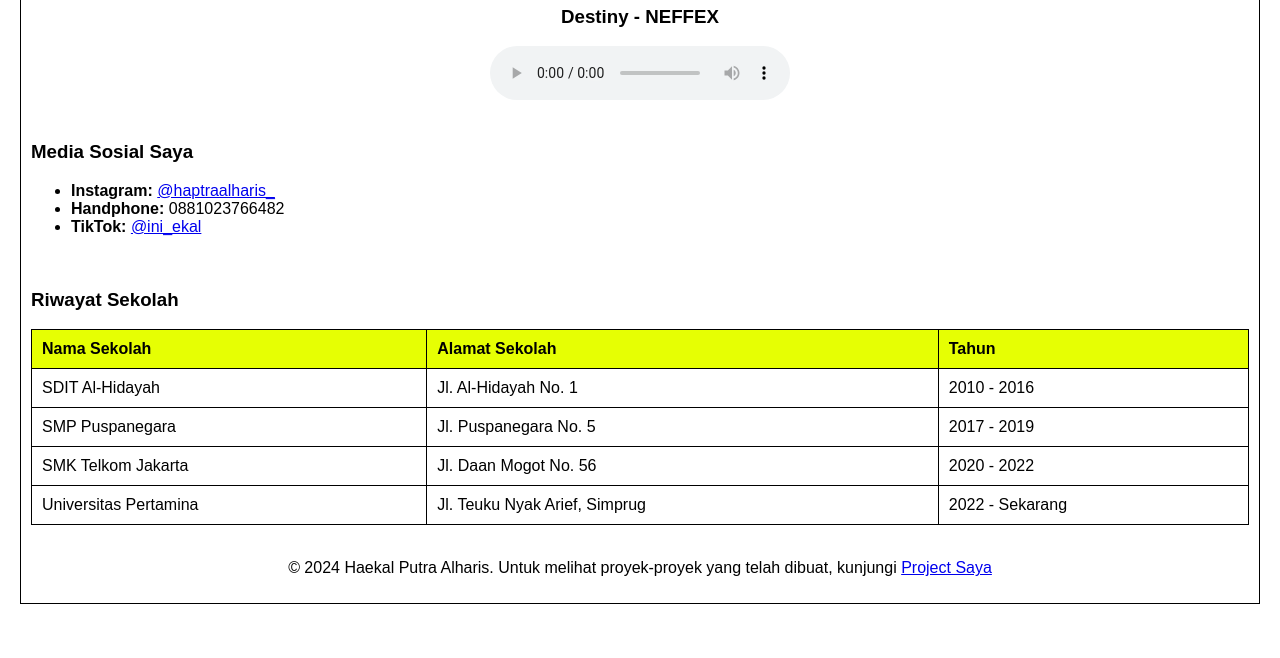
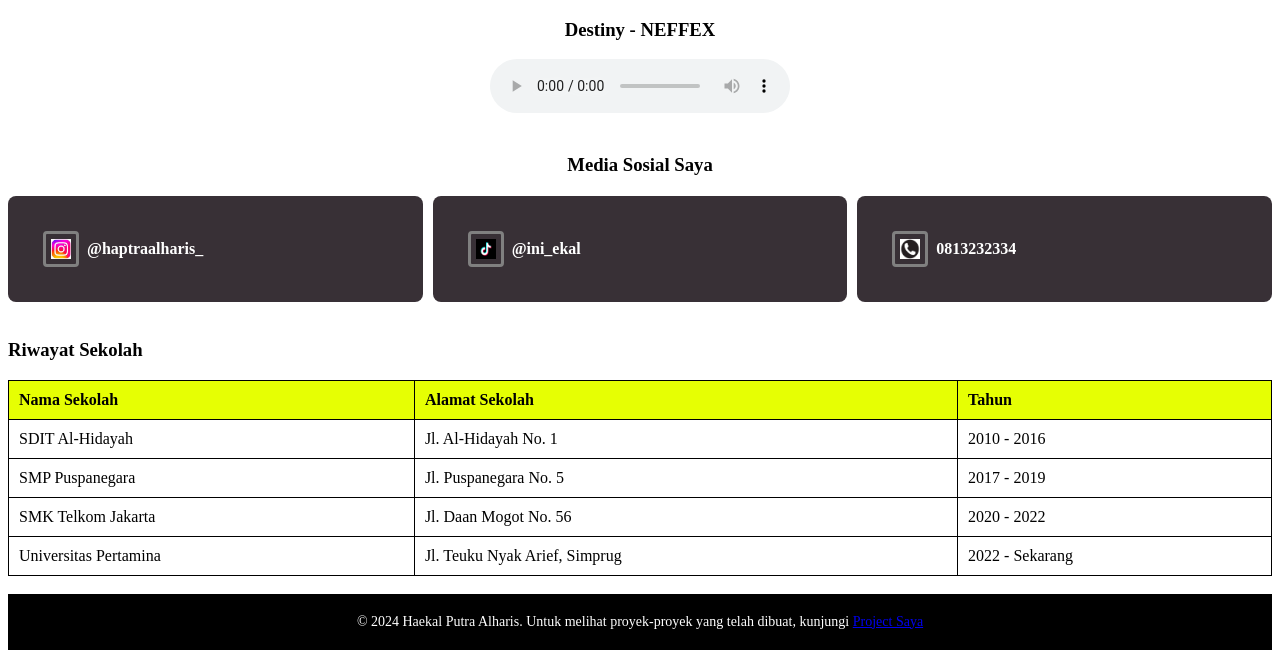
Before and after one commit to Haekal1243/web-porto, a plain HTML site: page THT W3.html in a window 1280 px wide. Shown: the part 1688-2346 px from the top of the page. Before the commit the page ends 2312 px from the top, so only its background shows below. Drawn offline with Linux system fonts and the light colour scheme.

Commit message:
Grid and Flex

```diff
--- a/THT W3.html
+++ b/THT W3.html
@@ -4,98 +4,35 @@
     <meta charset="UTF-8">
     <meta name="viewport" content="width=device-width, initial-scale=1.0">
     <title>Portofolio Pribadi</title>
-    <style>
+    <link rel="stylesheet" href="style.css">
+</head>
+<body>
 
 
-      body {
-            font-family: Arial, sans-serif;
-            margin: 20px;
-            text-align: center;
-        }
+       <div class="navbar">
 
-        nav {
-            margin: 20px 0;
-        }
+        <nav>
+            <ul>
+            <li><a href="http://127.0.0.1:5501/THT%20W3.html" target="_blank">Profile</a></li>
+            <li><a href="https://www.tiktok.com/@ini_ekal" target="_blank">Social Media</a></li>
+           <li><a href="#">Setting</a></li>
+            </ul>
+        </nav>
 
-        nav a {
-            margin: 0 15px;
-            text-decoration: none;
-            color: rgb(194, 13, 13);
-            font-weight: bold;
-        }
+    </div>
+    <header>
 
-
-
-        h1::before {
-            content: "👋 ";
-            font-size: 1.5em;
-        }
-
-
-
-        body {
-            margin: 20px;
-            padding: 10px;
-            border: 1px solid rgb(0, 0, 0);
-        }
-
-        img {
-            margin: 20px;
-            padding: 5px;
-            border: 3px solid grey;
-        }
-
-        input[type="button"] {
-            background-color: rgb(20, 196, 157);
-            padding: 10px;
-            border-radius: 5px;
-        }
-
-        table {
-            width: 100%;
-            border-collapse: collapse;
-        }
-
-        table, th, td {
-            border: 1px solid rgb(0, 0, 0);
-            padding: 10px;
-            text-align: left;
-        }
-
-        th {
-            background-color: rgb(230, 255, 3);
-        }
-
-
-        .perkenalan {
-
-            background-color: rgb(235, 0, 0);
-            color: rgb(3, 3, 3);
-        }
-
-
-    </style>
-</head>
-<body>
-    <header></header>
+        <h1>Portofolio About Me</h1>
+    </header>
+    <a><img src="foto profile.png" width="250" height="350" alt="Logo Manchester United"></a>
     <div align="center">
-        <h1>Portofolio About Me</h1>
-        <a><img src="foto profile.png" width="250" height="350" alt="Logo Manchester United"></a>
-        <nav>
-            <a href="http://127.0.0.1:5501/THT%20W3.html" target="_blank">Profile</a>
-            <a href="https://www.tiktok.com/@ini_ekal" target="_blank">Social Media</a>
-            <a href="#">Setting</a>
-        </nav>
-    </div>
-    <hr/>
-
-    <div align="center">
+        <div class="main-content">
+            <div>
                 <div class="perkenalan">
                     <h2><span>Introducing</span></h2>
                 </div>
                 <p>Halo, nama saya <b>Haekal Putra Alharis</b>, dan saya merupakan mahasiswa Ilmu Komputer di Universitas Pertamina, angkatan 2022. Saya memiliki minat yang besar dalam dunia programming. Sejak saya tertarik di dalam dunia programming, saya semakin mendalami berbagai bahasa pemrograman dan di kampus sendiri saya sudah belajar menggunakan bahasa pemrograman seperti <em>C++, Java, Python, dan HTML</em>.
                     Saya juga aktif dalam mengikuti organisasi di lingkungan baik kampus maupun di lingkungan program studi. Alasan saya menekuni dunia programming adalah karena semakin majunya dunia teknologi, sehingga diperlukan skill untuk menghadapi kemajuan teknologi di masa mendatang. Selain itu saya memiliki hobi untuk mendengarkan musik. Lagu favorite saya "Destiny - NEFFEX"
-        </p>
             </div>
 <br/>
     <div align="justify">
@@ -162,16 +99,32 @@
         </div>
 
         <br/>
+        <section>
+            <div class="social-media">
+                <h3>Media Sosial Saya</h3>
+                <div class="grid-container">
+                    <div class="grid-item Instagram">
+                        <a href="https://www.instagram.com/haptraalharis_/" target="_blank"
+                             class="social-link">
+                            <img src="instagram.jpg" class="logo_instagram" alt="Instagram Logo"> @haptraalharis_</a>
 
-        <div>
-            <h3><b>Media Sosial Saya</b></h3>
-            <ul>
-                <li><b>Instagram:</b> <a href="https://www.instagram.com/haptraalharis_/" target="_blank">@haptraalharis_</a></li>
-                <li><b>Handphone:</b> 0881023766482</li>
-                <li><b>TikTok:</b> <a href="https://www.tiktok.com/@ini_ekal" target="_blank">@ini_ekal</a></li>
-            </ul>
+                    </div>
+
+                    <div class="grid-item Tiktok">
+                        <a href="https://www.tiktok.com/@ini_ekal" target="_blank"
+                        class="social-link">
+                        <img src="tiktok.jpg" class="logo_tiktok" alt="tiktok Logo">@ini_ekal</a>
+                    </div>
+                    <div class="grid-item Handphone">
+                        <a href=" " target="_blank"  class="social-link">
+                            <img src="call.jpg" class="call_logo" alt=" Logo call">
+                            0813232334
+                        </a>
                     </div>
                     </div>
+                </div>
+            </div>
+        </section>
 
     <br/>
     <div align="justify">
@@ -208,9 +161,14 @@
     <br/>
 
     <footer>
-        <p>&copy; 2024 Haekal Putra Alharis. Untuk melihat proyek-proyek yang telah dibuat, kunjungi
+
+        <div class="footer_container">
+            <div class="footer-item info">
+                <p> &copy; 2024 Haekal Putra Alharis. Untuk melihat proyek-proyek yang telah dibuat, kunjungi
                     <a href="https://github.com/Haekal1243/web-porto" target="_blank">Project Saya</a>
                 </p>
+            </div>
+        </div>
     </footer>
 
 </body>
--- /dev/null
+++ b/style.css
@@ -0,0 +1,188 @@
+body {
+
+    text-align: center;
+    display: flex;
+    flex-direction: column;
+    align-items: center;
+
+
+}
+
+header{
+    width: 100%;
+    border: 3px solid rgb(0, 0, 0);
+    padding: 5px;
+    background-color:#6e2175;
+    margin-top: 0;
+
+}
+
+ul {
+    list-style-type: none;
+    margin: 0;
+    padding: 0;
+    overflow: hidden;
+    background-color: #6e2175;
+  }
+
+  li {
+    float: left;
+  }
+
+  li a {
+    display: block;
+    color: white;
+    text-align: center;
+    padding: 14px 16px;
+    text-decoration: none;
+  }
+
+  li a:hover {
+    background-color: #111;
+  }
+
+
+
+h1::before {
+    content: "👋 ";
+    font-size: 1.5em;
+}
+
+
+
+img {
+    margin: 20px;
+    padding: 5px;
+    border: 3px solid grey;
+}
+
+input[type="button"] {
+    background-color: rgb(20, 196, 157);
+    padding: 10px;
+    border-radius: 5px;
+}
+
+table {
+    width: 100%;
+    border-collapse: collapse;
+}
+
+table, th, td {
+    border: 1px solid rgb(0, 0, 0);
+    padding: 10px;
+    text-align: left;
+}
+
+th {
+    background-color: rgb(230, 255, 3);
+}
+
+
+.navbar{
+    width: 100%;
+    background-color: #6e2175;
+    display: flex;
+    justify-content:center;
+
+
+}
+.perkenalan {
+    background-color: #ffffff;
+    color: rgb(0, 0, 0);
+    padding: 10px;
+    width: 100%;
+}
+
+.main-content {
+
+    gap: 20px;
+    width: 100%;
+    text-align: center;
+}
+
+.social-media {
+    text-align: center;
+}
+
+.grid-container {
+    display: grid;
+    grid-template-columns: repeat(3, 1fr);
+    gap: 10px;
+    margin-top: 20px;
+}
+
+.grid-item {
+    padding: 15px;
+    background-color: #383036;
+    border-radius: 8px;
+    text-align: center;
+
+}
+
+.grid-item a {
+    text-decoration: none;
+    color: #ffffff;
+    font-weight: bold;
+}
+
+.grid-item.Handphone {
+    font-size: 1em;
+    font-weight: bold;
+}
+
+.social-link {
+    display: flex;
+    align-items: center;
+    text-decoration: none;
+    color: #333;
+    font-weight: bold;
+}
+
+.logo_instagram {
+    width: 20px;
+    height: 20px;
+    margin-right: 8px;
+    border-radius: 4px;
+}
+
+.logo_tiktok{
+    width: 20px;
+    height: 20px;
+    margin-right: 8px;
+    border-radius: 4px;
+}
+
+.call_logo{
+
+    width: 20px;
+    height: 20px;
+    margin-right: 8px;
+    border-radius: 4px;
+}
+
+footer {
+    background-color: #000000;
+    padding: 20px;
+    text-align: center;
+}
+
+.footer_container {
+    display: flex;
+    grid-template-columns: 1fr 3fr;
+    align-items: center;
+    justify-content: center;
+    gap: 20px;
+}
+
+.footer-item {
+    display: flex;
+    align-items: center;
+    text-align: center;
+}
+
+.info p {
+    margin: 0;
+    font-size: 14px;
+    color: rgb(255, 255, 255);
+
+}
```
Also changed, not shown: call.jpg (added), instagram.jpg (added), tiktok.jpg (added). Lines whose indentation alone changed are shown as unchanged.
